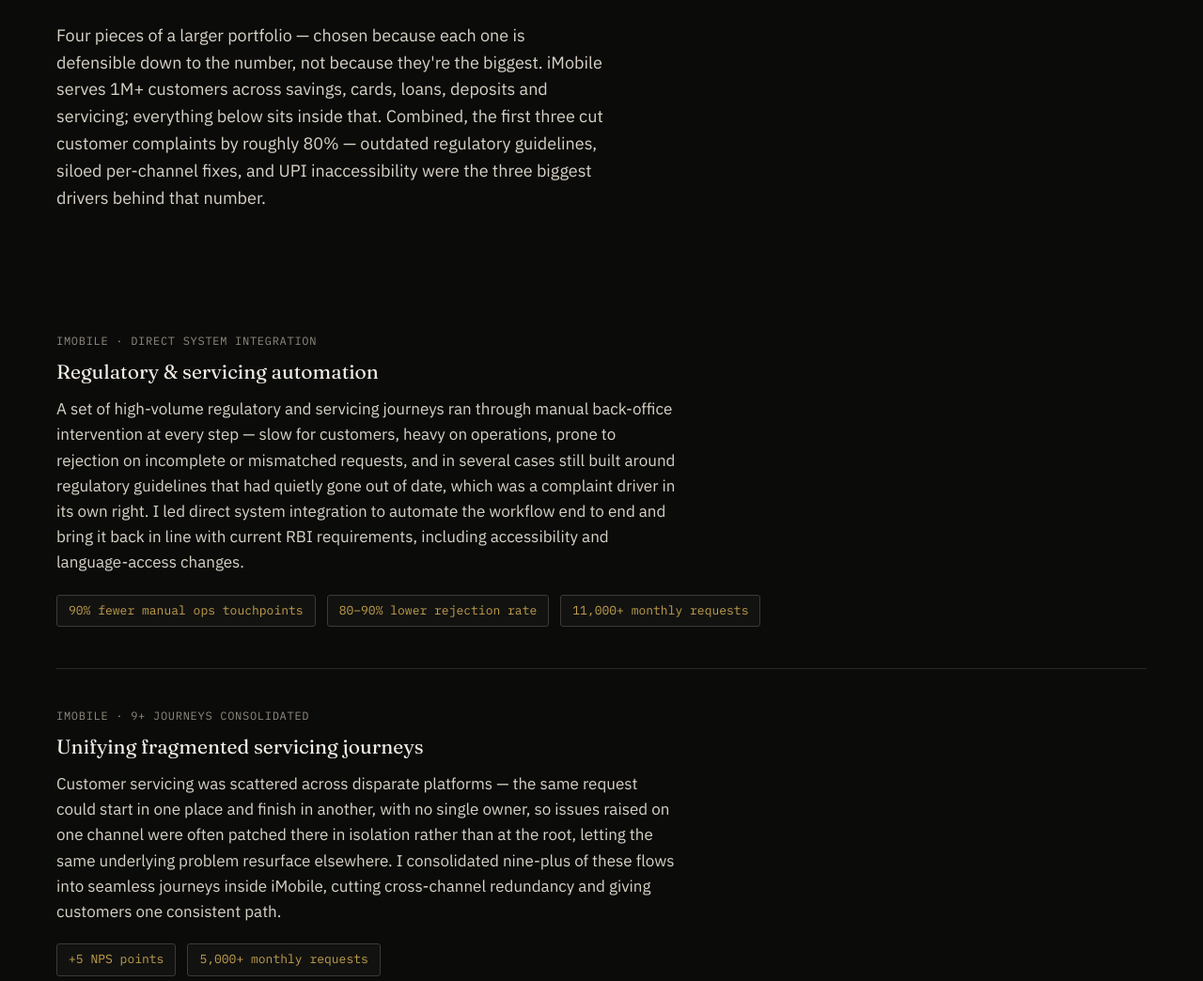
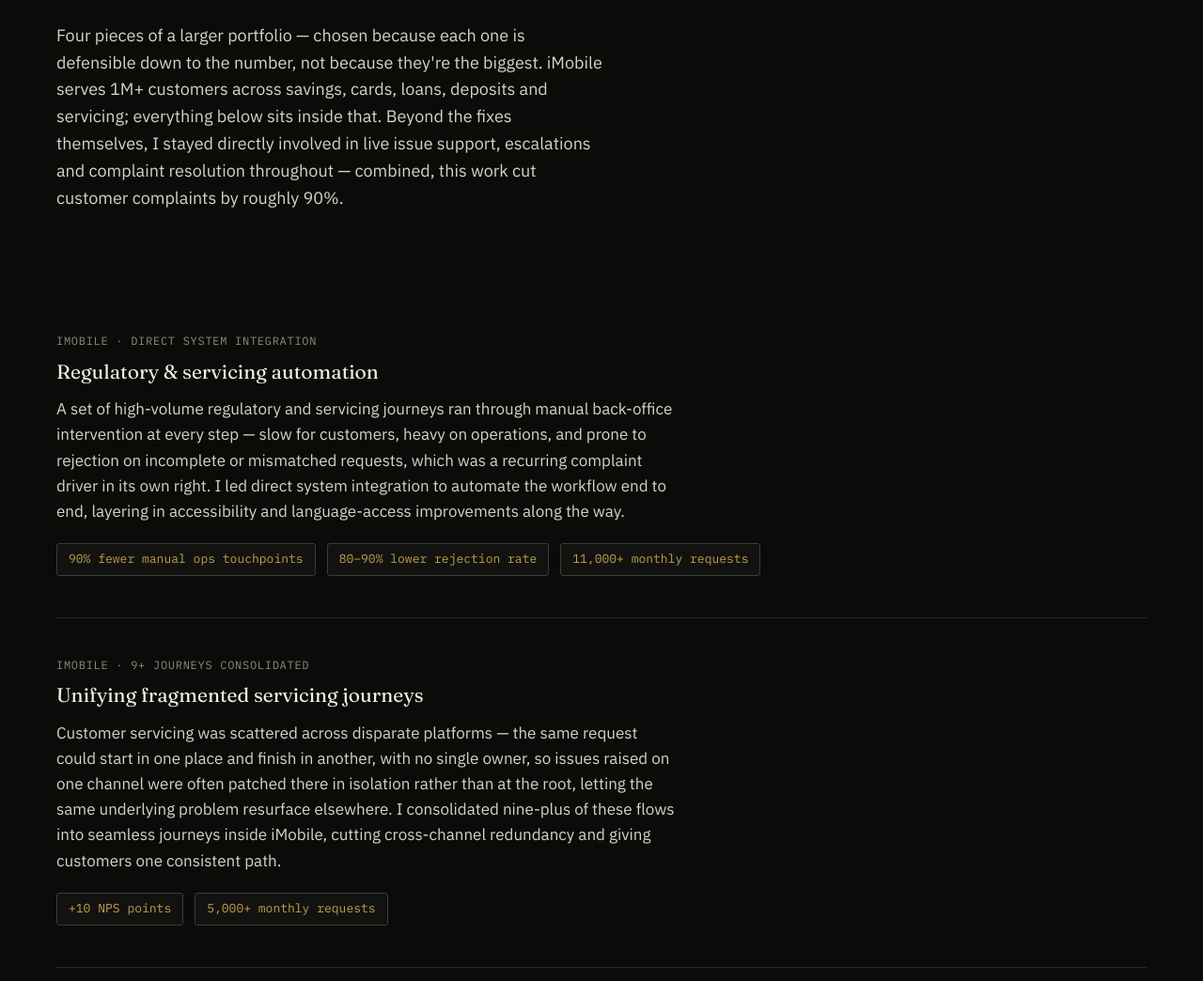
Before and after one commit to Mahajan-Kaustubh/my-portfolio, a plain HTML site: page work.html in a window 1280 px wide. Shown: the part 256-1300 px from the top of the page at 94% size. Drawn offline with Linux system fonts and the light colour scheme.

Commit message:
NPS Bullets rectification

```diff
--- a/work.html
+++ b/work.html
@@ -25,7 +25,7 @@
   <div class="wrap">
     <p class="eyebrow">Case studies</p>
     <h1 style="font-size: clamp(30px, 4.6vw, 44px);">Selected work</h1>
-    <p class="lede">Four pieces of a larger portfolio — chosen because each one is defensible down to the number, not because they're the biggest. iMobile serves 1M+ customers across savings, cards, loans, deposits and servicing; everything below sits inside that. Combined, the first three cut customer complaints by roughly 80% — outdated regulatory guidelines, siloed per-channel fixes, and UPI inaccessibility were the three biggest drivers behind that number.</p>
+    <p class="lede">Four pieces of a larger portfolio — chosen because each one is defensible down to the number, not because they're the biggest. iMobile serves 1M+ customers across savings, cards, loans, deposits and servicing; everything below sits inside that. Beyond the fixes themselves, I stayed directly involved in live issue support, escalations and complaint resolution throughout — combined, this work cut customer complaints by roughly 90%.</p>
   </div>
 </header>
 
@@ -34,7 +34,7 @@
     <div class="case reveal">
       <p class="meta">iMobile · Direct system integration</p>
       <h3>Regulatory &amp; servicing automation</h3>
-      <p>A set of high-volume regulatory and servicing journeys ran through manual back-office intervention at every step — slow for customers, heavy on operations, prone to rejection on incomplete or mismatched requests, and in several cases still built around regulatory guidelines that had quietly gone out of date, which was a complaint driver in its own right. I led direct system integration to automate the workflow end to end and bring it back in line with current RBI requirements, including accessibility and language-access changes.</p>
+      <p>A set of high-volume regulatory and servicing journeys ran through manual back-office intervention at every step — slow for customers, heavy on operations, and prone to rejection on incomplete or mismatched requests, which was a recurring complaint driver in its own right. I led direct system integration to automate the workflow end to end, layering in accessibility and language-access improvements along the way.</p>
       <div>
         <span class="case-stat">90% fewer manual ops touchpoints</span>
         <span class="case-stat">80–90% lower rejection rate</span>
@@ -47,7 +47,7 @@
       <h3>Unifying fragmented servicing journeys</h3>
       <p>Customer servicing was scattered across disparate platforms — the same request could start in one place and finish in another, with no single owner, so issues raised on one channel were often patched there in isolation rather than at the root, letting the same underlying problem resurface elsewhere. I consolidated nine-plus of these flows into seamless journeys inside iMobile, cutting cross-channel redundancy and giving customers one consistent path.</p>
       <div>
-        <span class="case-stat">+5 NPS points</span>
+        <span class="case-stat">+10 NPS points</span>
         <span class="case-stat">5,000+ monthly requests</span>
       </div>
     </div>
```
Also changed, not shown: about-endorsed.html (+1 -1 lines), about.html (+1 -1 lines).
